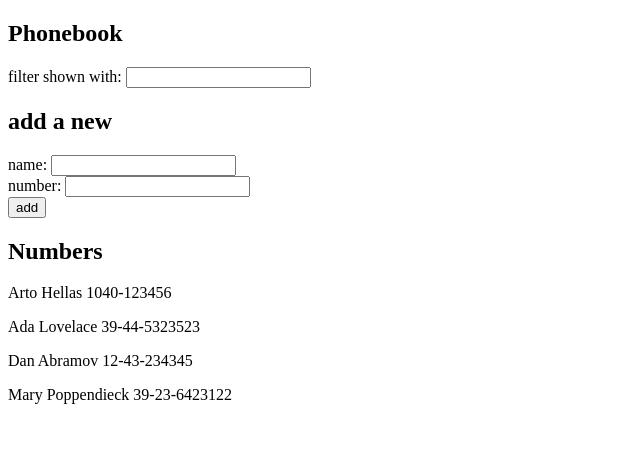
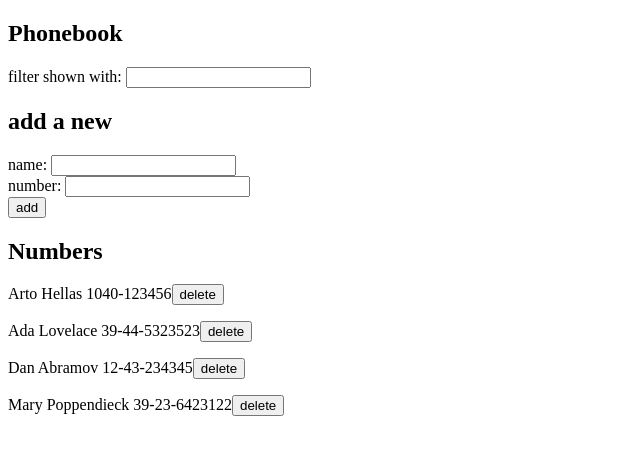
Before and after one commit to dennisahlqvist/mooc_fullstack_open, a React (Create React App) app in the folder part2/phonebook/: page / in a window 1280 px wide. Shown: the top 454 px of the page, without its empty margins (0-640 px from the left). Built offline with nearby package versions, Linux system fonts and the light colour scheme; data requests are answered from the project's data file.

Commit message:
Exercise 2.17

```diff
--- a/part2/phonebook/src/App.js
+++ b/part2/phonebook/src/App.js
@@ -3,19 +3,19 @@ import axios from 'axios'
 import personService from './services/persons'
 
 
-const Persons = (props) => {
+const Persons = ({persons, deletePerson}) => {
   return (
     <div>
-        {props.persons.map(person =>
-      <Person key={person.id} person={person}/>
+        {persons.map(person =>
+      <Person key={person.id} person={person} deletePerson={deletePerson} />
     )}
   </div>
   )
 }
 
-const Person = (props) => {
+const Person = ({person, deletePerson}) => {
   return (
-      <p key={props.person.id}> {props.person.name} {props.person.number}</p>
+      <p key={person.id}> {person.name} {person.number}<button onClick={() => deletePerson(person.id)}>delete</button></p>
   )
 }
 
@@ -56,22 +56,37 @@ const App = () => {
     }else{
       const newPerson = {
         name: newName,
-        number: newNumber,
-        id: persons.length + 1
+        number: newNumber
       }
 
     personService
     .create(newPerson)
     .then(response => {
       console.log(response)
-      setFilteredPersons(persons.concat(newPerson))
-      setPersons(persons.concat(newPerson))
+        setFilteredPersons(persons.concat(response.data))
+        setPersons(persons.concat(response.data))
       setNewName('')
       setNewNumber('')
       setNewFilter('')
+      })
     }
-    )
+  }
 
+  const deletePerson = (personId) => {
+    if(window.confirm(`Confirm Delete?`)){
+
+
+      personService
+        .remove(personId)
+        .then(response => {
+          setNewFilter('')
+          personService
+            .getAll()
+            .then(response => {
+              setPersons(response.data)
+              setFilteredPersons(response.data)
+          })
+        })
     }
 
   }
@@ -103,7 +118,7 @@ const App = () => {
           <Button type="submit" text="add" />
       </form>
       <h2>Numbers</h2>
-      <Persons persons={filteredPersons} />
+      <Persons persons={filteredPersons} deletePerson={deletePerson} />
     </div>
   )
 }
--- a/part2/phonebook/src/services/persons.js
+++ b/part2/phonebook/src/services/persons.js
@@ -14,8 +14,14 @@ const update = (id, newObject) => {
   return axios.put(`${baseUrl}/${id}`, newObject)
 }
 
+const remove = (id) => {
+  return axios.delete(`${baseUrl}/${id}`)
+         axios.delete(`${baseUrl}/${id}`);
+}
+
 export default {
   getAll: getAll,
   create: create,
-  update: update
+  update: update ,
+  remove: remove
 }
```
